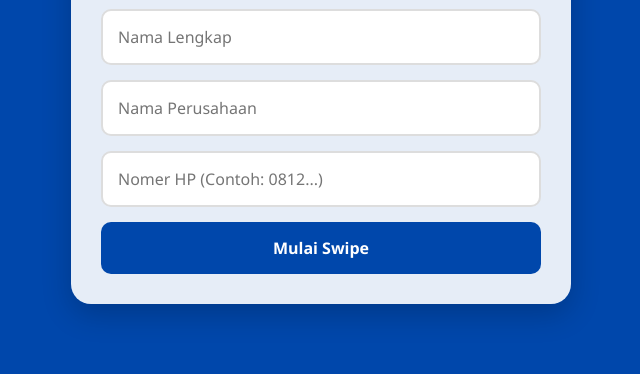
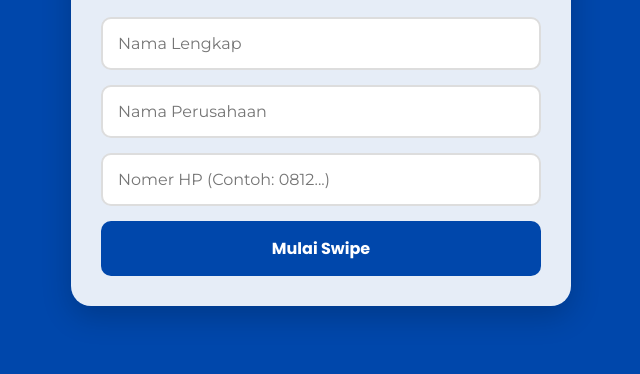
Before and after one commit to thekeongspeed/swipe_game, a website: page index.html in a window 1280 px wide. Shown: the part 426-800 px from the top of the page, without its empty margins (319-959 px from the left). Drawn offline with Linux system fonts and the light colour scheme.

Commit message:
change font

```diff
--- a/index.html
+++ b/index.html
@@ -4,12 +4,15 @@
     <meta charset="UTF-8">
     <meta name="viewport" content="width=device-width, initial-scale=1.0">
     <title>Image Swipe Counter</title>
+    <link rel="preconnect" href="https://fonts.googleapis.com">
+    <link rel="preconnect" href="https://fonts.gstatic.com" crossorigin>
+    <link href="https://fonts.googleapis.com/css2?family=Montserrat:wght@400;500;700&family=Poppins:wght@500;700&display=swap" rel="stylesheet">
     <style>
         * {
             margin: 0;
             padding: 0;
             box-sizing: border-box;
-            font-family: 'Segoe UI', Tahoma, Geneva, Verdana, sans-serif;
+            font-family: 'Montserrat', sans-serif;
         }
 
         body {
@@ -285,6 +288,10 @@
             margin-top: 20px; /* Menambahkan jarak atas */
             color: #333;
             margin-bottom: 20px;
+        }
+
+        h1, h2, h3, h4, h5, h6, .card-title, button {
+            font-family: 'Poppins', sans-serif;
         }
     </style>
 </head>
```
